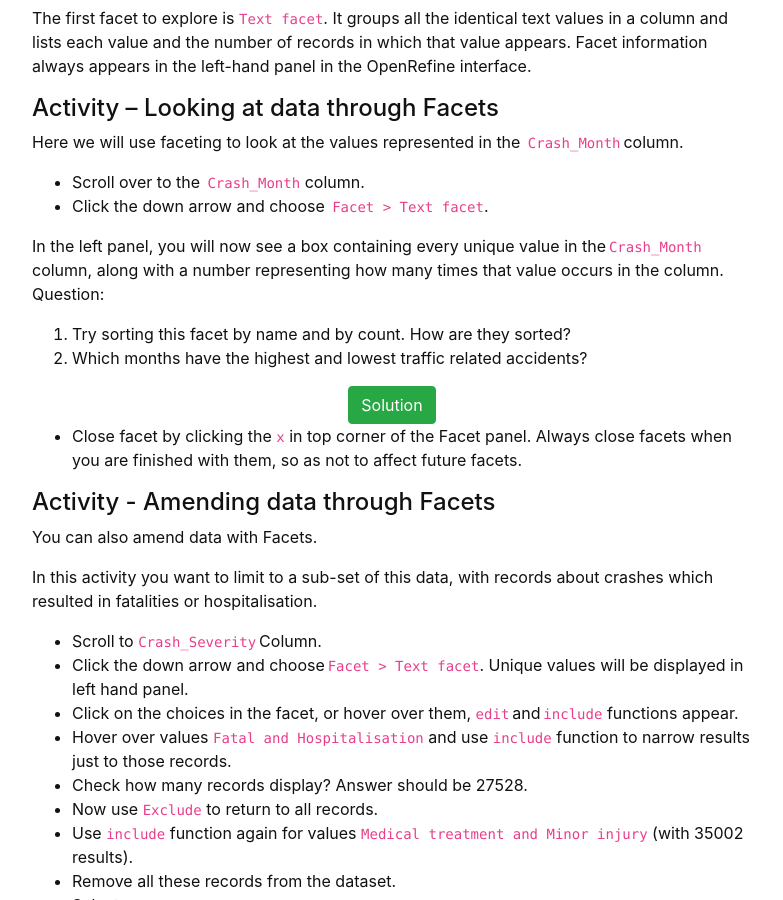
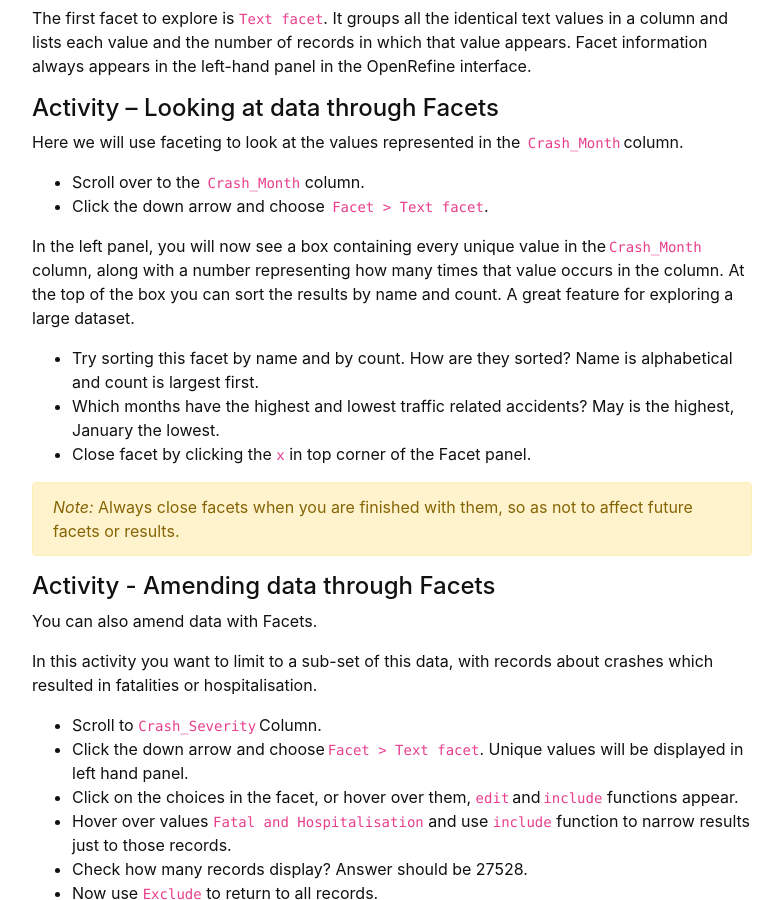
Before and after one commit to GULibrarySandbox/intro-data-wrangle, a Jekyll site: the page built from content/4-lesson.md, in a window 1280 px wide and 900 px high, scrolled down 442 px. Shown: the whole window, without its empty margins (248-1031 px from the left). Built offline with Jekyll 4.4.1, drawn with Linux system fonts in a browser that asks for light colours.

Commit message:
Update 4-lesson.md

```diff
--- a/content/4-lesson.md
+++ b/content/4-lesson.md
@@ -26,17 +26,15 @@ Here we will use faceting to look at the values represented in the  `Crash_Mon
 - Click the down arrow and choose  `Facet > Text facet`.
 
 In the left panel, you will now see a box containing every unique value in the `Crash_Month` column,
-along with a number representing how many times that value occurs in the column.
-Question:
-1. Try sorting this facet by name and by count. How are they sorted?
-2. Which months have the highest and lowest traffic related accidents?
+along with a number representing how many times that value occurs in the column.  At the top of the box you can sort the results by name and count. A great feature for exploring a large dataset.
 
-{% include modal.md button="Solution" color="success" title="Activity 1 solution" text="1. Name is alphabetical, and count is largest at top of list.
+- Try sorting this facet by name and by count. How are they sorted? Name is alphabetical and count is largest first.
+- Which months have the highest and lowest traffic related accidents? May is the highest, January the lowest.
+- Close facet by clicking the `x` in top corner of the Facet panel.
 
-> 2. May highest, January lowest." %}
-
-- Close facet by clicking the `x` in top corner of the Facet panel. Always close facets when you are finished with them,
-so as not to affect future facets.
+{% capture alert %}*Note:* Always close facets when you are finished with them, so as not to affect future facets or results.
+{% endcapture %}
+{% include alert.md text=alert color="warning" %}
 
 #### Activity - Amending data through Facets
 
```
